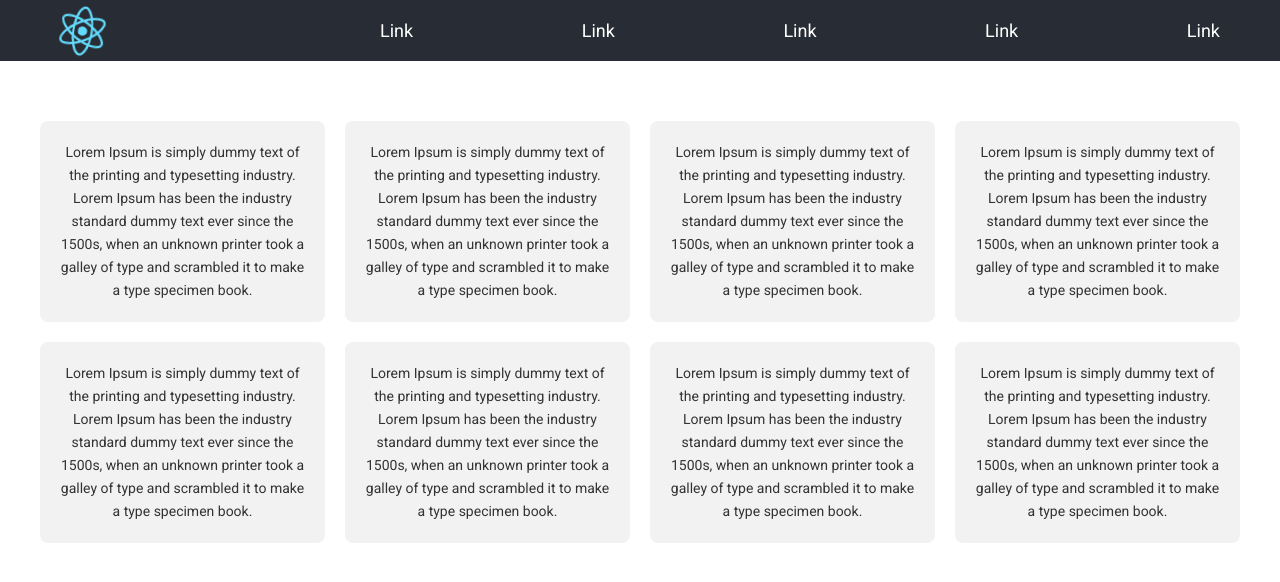
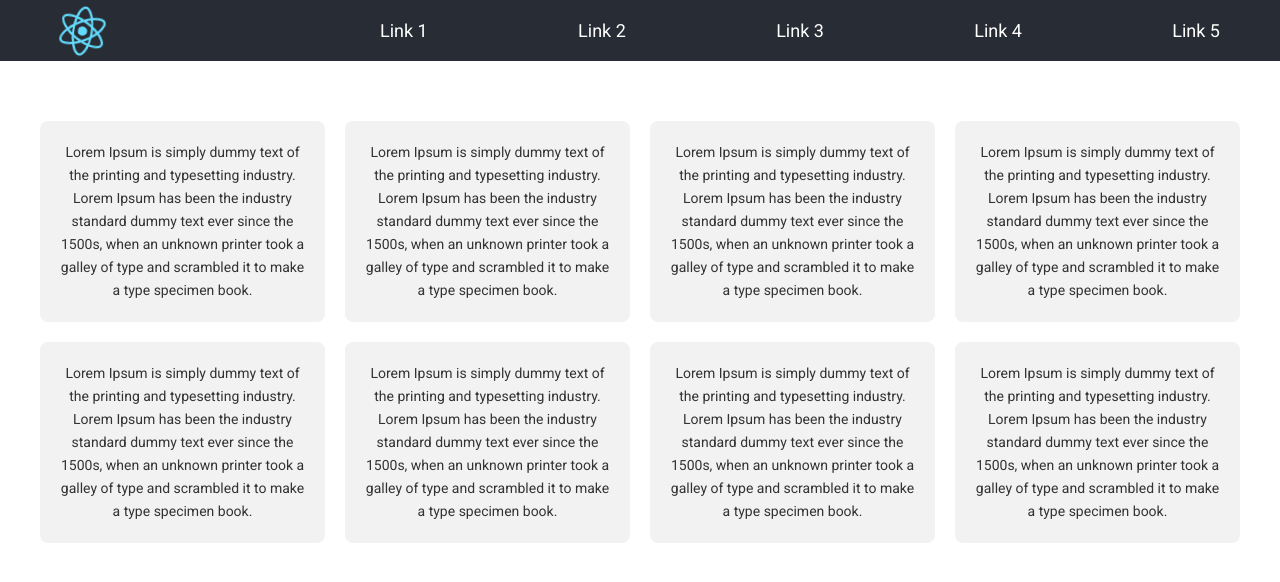
Before and after one commit to escabora/useful-commands-git, a React (Create React App) app in the folder app/: page / in a window 1280 px wide. Shown: the top 582 px of the page. Built offline with nearby package versions, Linux system fonts and the light colour scheme.

Commit message:
feat: link menu

```diff
--- a/app/src/App.js
+++ b/app/src/App.js
@@ -9,11 +9,11 @@ function App() {
         <div class='content'>
           <img src={logo} className='App-logo' alt='logo' />
           <nav>
-            <a href=''>Link</a>
-            <a href=''>Link</a>
-            <a href=''>Link</a>
-            <a href=''>Link</a>
-            <a href=''>Link</a>
+            <a href=''>Link 1</a>
+            <a href=''>Link 2</a>
+            <a href=''>Link 3</a>
+            <a href=''>Link 4</a>
+            <a href=''>Link 5</a>
           </nav>
         </div>
       </header>
```
